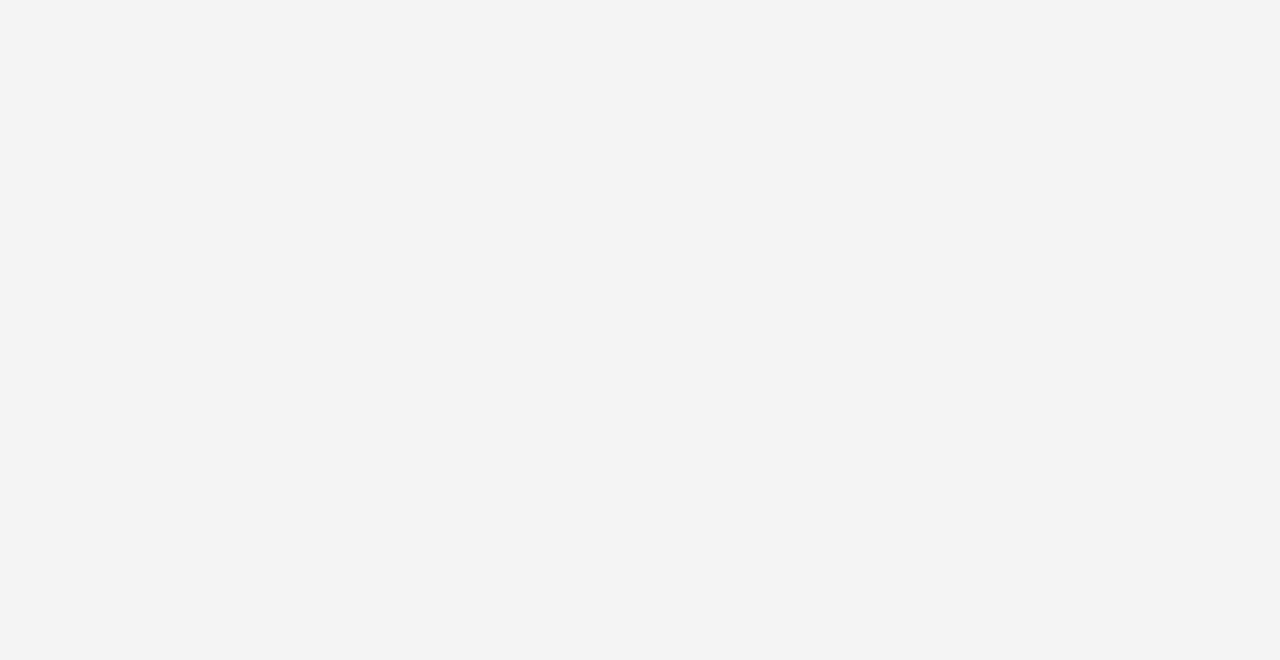
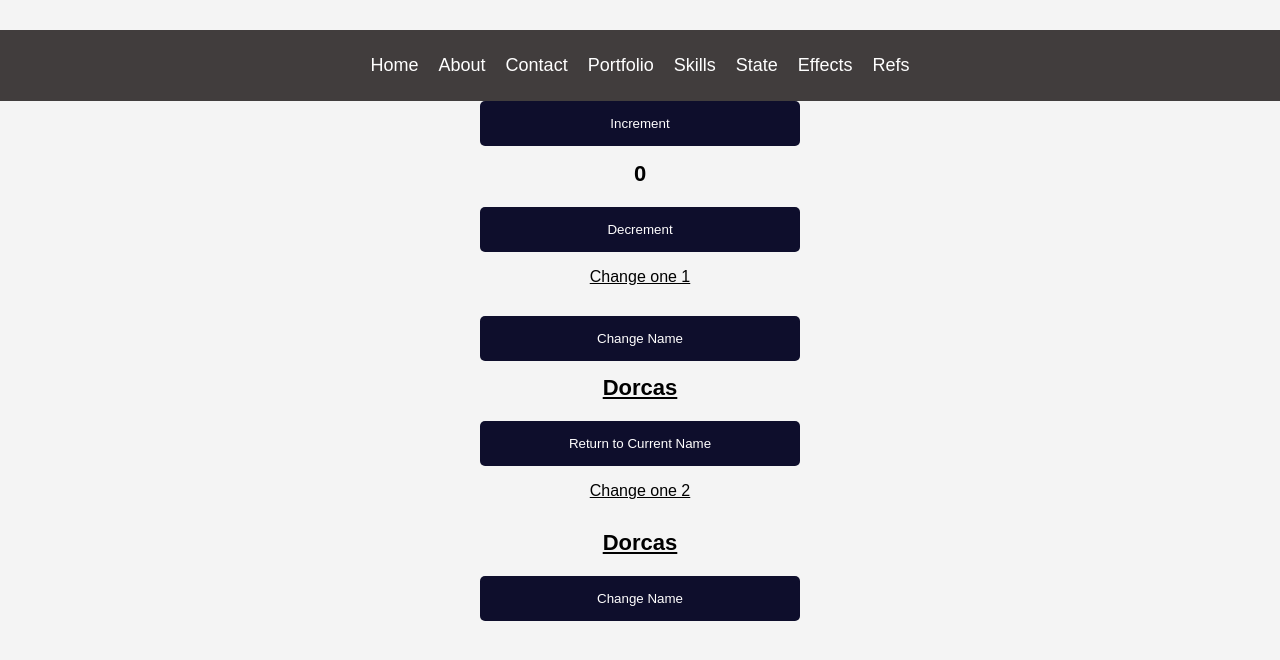
Before and after one commit to dorcas-niyomwungeri/Portifolio-React, a React (Create React App) app in the folder my-portfolio/: page /useState in a window 1280 px wide. Before the commit this address had no page. Shown: the top 660 px of the page. Built offline with nearby package versions, Linux system fonts and the light colour scheme.

Commit message:
adding hooks

```diff
--- a/my-portfolio/src/About.js
+++ b/my-portfolio/src/About.js
@@ -1,7 +1,7 @@
 import "./About.css";
 import Nav from "./Nav";
 
-export default function About() {
+export default function About(){
   return (
     <div>
       <Nav />
--- a/my-portfolio/src/App.js
+++ b/my-portfolio/src/App.js
@@ -4,9 +4,14 @@ import About from './About';
 import Contact from './Contact';
 import Portfolio from './Portfolio';
 import Skills from './Skills';
+import UseState from './useState';
+import UseEffect from './useEffect';
+import UseRef from './useRef';
+
 import { BrowserRouter, Route, Routes } from 'react-router-dom';
+
 function App() {
-  return(
+  return (
     <BrowserRouter>
       <Routes>
         <Route path="/" element={<Home />} />
@@ -14,9 +19,12 @@ function App() {
         <Route path="/contact" element={<Contact />} />
         <Route path="/portfolio" element={<Portfolio />} />
         <Route path="/skills" element={<Skills />} />
+        <Route path="/useState" element={<UseState />} />
+        <Route path="/useEffect" element={<UseEffect />} />
+        <Route path="/useRef" element={<UseRef/>} />
       </Routes>
     </BrowserRouter>
-  )
+  );
 }
 
 export default App;
--- /dev/null
+++ b/my-portfolio/src/Indexed.js
@@ -0,0 +1,29 @@
+import { useState } from "react";
+
+function App() {
+  const names = ["Dorcas", "John", "Alice", "David", "Grace"];
+
+  const [index, setIndex] = useState(0);
+
+  function changeName() {
+    // To go to next name
+    if (index < names.length - 1) {
+      setIndex(index + 1);
+    } else {
+      // Go back to the first name
+      setIndex(0);
+    }
+  }
+
+  return (
+    <div>
+      <h1>{names[index]}</h1>
+
+      <button onClick={changeName}>
+        Change Name
+      </button>
+    </div>
+  );
+}
+
+export default App;
--- a/my-portfolio/src/Nav.js
+++ b/my-portfolio/src/Nav.js
@@ -9,6 +9,9 @@ export default function Nav(){
             <Link to="/contact">Contact</Link>
             <Link to="/portfolio">Portfolio</Link>
             <Link to="/skills">Skills</Link>
+            <Link to="/useState">State</Link>
+            <Link to="/useEffect">Effects</Link>
+            <Link to="/useRef">Refs</Link>
         </nav>
     )
 }
--- /dev/null
+++ b/my-portfolio/src/String.js
@@ -0,0 +1,14 @@
+import {useState} from 'react';
+
+function App(){
+    const [Name , setName] = useState("Dorcas");
+    return(
+        <div>
+            <button onClick={() => setName("perla")}>Change Name</button>
+            <h1>{Name}</h1>
+            <button onClick={() => setName("Dorcas")}>Return to Current Name</button>
+        </div>
+    )
+}
+
+export default App;
--- /dev/null
+++ b/my-portfolio/src/useEffect.js
@@ -0,0 +1,16 @@
+import { useEffect } from "react";
+import Nav from "./Nav";
+
+function App(){
+const names =["dorcas","kevin","betty"]
+return(
+    <div>
+        <Nav></Nav>
+    {names.map((name)=>(
+       <h2 key={name}>{name}</h2>
+    ))}
+    </div>
+)
+}
+
+export default App;
--- /dev/null
+++ b/my-portfolio/src/useRef.js
@@ -0,0 +1,25 @@
+import { useRef } from "react";
+import Nav from "./Nav";
+
+
+function App() {
+
+    const inputRef = useRef(null);
+
+    function focusInput() {
+        inputRef.current.focus();
+    }
+
+    return (
+
+        <div>
+            <Nav></Nav>
+            <input ref={inputRef} type="text" />
+            <button onClick={focusInput}>
+                Focus Input
+            </button>
+        </div>
+    );
+}
+
+export default App;
--- /dev/null
+++ b/my-portfolio/src/useState.js
@@ -0,0 +1,23 @@
+import {useState} from 'react';
+import Nav from "./Nav";
+import String from "./String";
+import Indexed from'./Indexed';
+function App(){
+    const [count,setCount] = useState(0);
+    return(
+        <div>
+            <Nav />
+
+            <button onClick={() => setCount(count + 1)}>Increment</button>
+            <h1>{count}</h1>
+            <button onClick={() =>{
+              if(count>0){
+                setCount(count - 1)
+              }
+            }}>Decrement</button>
+            <p> <u>Change one 1<String /></u> </p>
+            <p> <u>Change one 2<Indexed /> </u> </p>
+        </div>
+    )
+}
+export default App;
```
Lines whose indentation alone changed are shown as unchanged.
